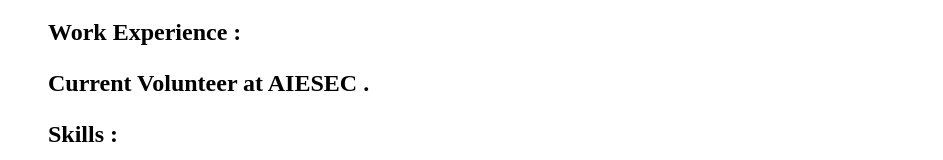
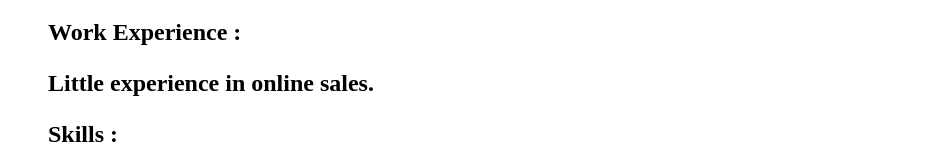
Before and after one commit to PS2006m/html-Capstone1, a plain HTML site: page index.html in a window 1280 px wide. Shown: the part 190-350 px from the top of the page, without its empty margins (0-943 px from the left). Drawn offline with Linux system fonts and the light colour scheme.

Commit message:
Update index.html

```diff
--- a/index.html
+++ b/index.html
@@ -9,7 +9,7 @@
         <ul>
         <li><h2>Education : <p>Graduated High school from A-One School <br/>
              Pursuing B-Tech in Computer Science from Lj University.</p></h2></li>
-        <h2>Work Experience : <p>Current Volunteer at AIESEC . </p></h2>
+        <h2>Work Experience : <p>Little experience in online sales. </p></h2>
         <h2>Skills : <p><ol><li>Basic HTML</li><li> Basic java </li>
             <li>Standard knowledge in Software Engineering</li></ol></p></h2>
         <h2>Achievements : <p><ol>
```
